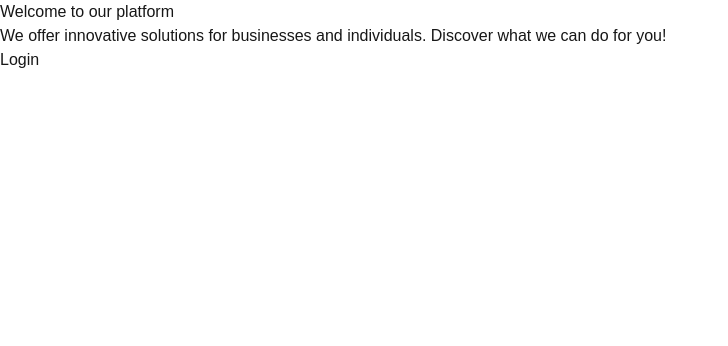
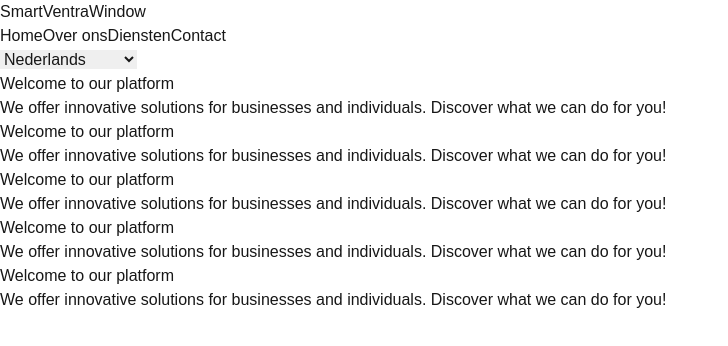
Before and after one commit to s131576/Business-development, a Next.js app in the folder smartventrawindow/: page /en in a window 1280 px wide. Shown: the top 346 px of the page, without its empty margins (0-728 px from the left). Built offline with nearby package versions, Linux system fonts and the light colour scheme.

Commit message:
translation problems first element

```diff
--- /dev/null
+++ b/smartventrawindow/src/app/[lang]/components/UI/Navbar.tsx
@@ -0,0 +1,72 @@
+"use client";
+import { Locale } from "@/app/utils/i18n-config";
+import { useRouter, usePathname } from "next/navigation";
+
+const Navbar = ({ lang }: { lang: Locale }) => {
+  const router = useRouter();
+  const pathname = usePathname();
+
+  // Ondersteunde talen
+  const languages: { code: Locale; name: string }[] = [
+    { code: "nl", name: "Nederlands" },
+    { code: "en", name: "English" },
+    { code: "fr", name: "Français" },
+
+  ];
+
+  // Taalwisselfunctie - past de URL aan
+  const changeLanguage = (newLang: Locale) => {
+    const newPath = `/${newLang}${pathname.substring(3)}`;
+
+    if (newLang === lang) {
+      // ✅ Forceer een herladen als dezelfde taal wordt gekozen
+      router.replace(newPath); // Zorgt ervoor dat de pagina opnieuw gerenderd wordt
+      router.refresh(); // Forceert een refresh in Next.js 13+
+    } else {
+      router.push(newPath);
+    }
+  };
+
+
+  return (
+    <nav className="bg-white shadow-md w-full fixed top-0 left-0 z-50">
+      <div className="max-w-7xl mx-auto px-4 sm:px-6 lg:px-8">
+        <div className="flex justify-between items-center h-16">
+          {/* Logo */}
+          <h1 className="text-2xl font-bold text-blue-600 cursor-pointer">
+            SmartVentraWindow
+          </h1>
+
+          {/* Navigatie */}
+          <div className="hidden md:flex space-x-6">
+            <a href={`/${lang}`} className="text-gray-700 hover:text-blue-600">Home</a>
+            <a href={`/${lang}/about`} className="text-gray-700 hover:text-blue-600">Over ons</a>
+            <a href={`/${lang}/services`} className="text-gray-700 hover:text-blue-600">Diensten</a>
+            <a href={`/${lang}/contact`} className="text-gray-700 hover:text-blue-600">Contact</a>
+          </div>
+
+          {/* Taalwisselaar */}
+          <div className="relative">
+            <select
+              className="p-2 bg-gray-100 border rounded cursor-pointer"
+              value={lang}
+              onChange={(e) => changeLanguage(e.target.value as Locale)}
+            >
+              {/* ✅ Voeg een placeholder-optie toe die niet selecteerbaar is */}
+              <option value="" disabled>🌍 Kies een taal</option>
+
+              {languages.map((l) => (
+                <option key={l.code} value={l.code}>
+                  {l.name}
+                </option>
+              ))}
+            </select>
+          </div>
+
+        </div>
+      </div>
+    </nav>
+  );
+};
+
+export default Navbar;
--- a/smartventrawindow/src/app/[lang]/layout.tsx
+++ b/smartventrawindow/src/app/[lang]/layout.tsx
@@ -3,6 +3,7 @@ import { Geist, Geist_Mono } from "next/font/google";
 import "./globals.css";
 import { Locale } from "../utils/i18n-config";
 import { LanguageProvider } from "./components/provider/LanguageProvider";
+import Navbar from "./components/UI/Navbar";
 
 const geistSans = Geist({
   variable: "--font-geist-sans",
@@ -29,6 +30,7 @@ export default function RootLayout({
     <html lang={lang}>
       <body>
         <LanguageProvider>
+        <Navbar lang={lang} />
         {children}
         </LanguageProvider>
       </body>
--- a/smartventrawindow/src/app/[lang]/page.tsx
+++ b/smartventrawindow/src/app/[lang]/page.tsx
@@ -3,13 +3,20 @@ import getTranslation from "./components/translation/getTranslation";
 import { Locale } from "../utils/i18n-config";
 
 const Page = async ({ params }: { params: { lang: Locale } }) => {
-  const translation = getTranslation(params.lang);
+  const translation = await getTranslation(params.lang);
 
   return (
     <div>
       <h1>{translation.home.welcome}</h1>
       <p>{translation.home.description}</p>
-      <button>{translation.auth.login}</button>
+      <h1>{translation.home.welcome}</h1>
+      <p>{translation.home.description}</p>
+      <h1>{translation.home.welcome}</h1>
+      <p>{translation.home.description}</p>
+      <h1>{translation.home.welcome}</h1>
+      <p>{translation.home.description}</p>
+      <h1>{translation.home.welcome}</h1>
+      <p>{translation.home.description}</p>
     </div>
   );
 };
--- a/smartventrawindow/src/app/utils/get-dictionary.ts
+++ b/smartventrawindow/src/app/utils/get-dictionary.ts
@@ -13,5 +13,5 @@ const dictionaries = {
   fr: fr,
 }
 
-export const getDictionary = (locale: Locale) =>
+export const getDictionary =  async(locale: Locale) =>
   dictionaries[locale] ?? dictionaries.en
```
Also changed, not shown: smartventrawindow/src/middelware/middelware.ts (+14 -4 lines).
